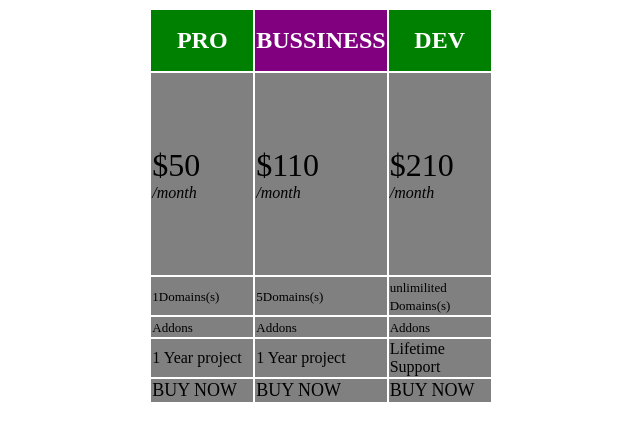
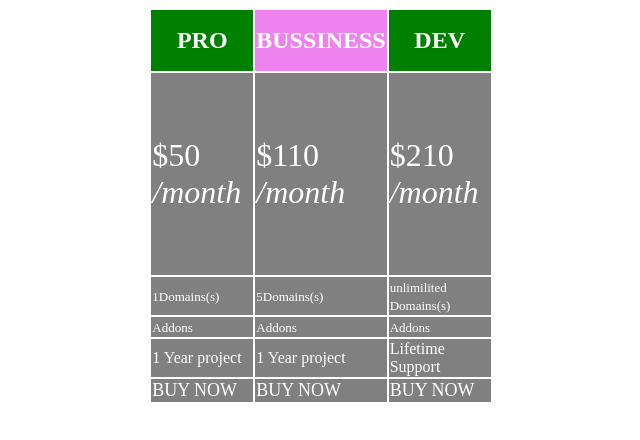
Before and after one commit to GangadharHavani/Day2_Project4, a plain HTML site: page index.html in a window 1280 px wide. Shown: the whole page, without its empty margins (319-959 px from the left). Drawn offline with Linux system fonts and the light colour scheme.

Commit message:
commit message

```diff
--- a/index.html
+++ b/index.html
@@ -8,33 +8,33 @@
     <table align="center">
         <tr>
             <th bgcolor=" green" width="100"><b><p style ="color:white"><font size="5">PRO</font></b></p></th>
-            <th bgcolor="purple" width="100"><b><p style ="color:white"><font size="5">BUSSINESS</font></b></p></th>
+            <th bgcolor="violet" width="100"><b><p style ="color:white"><font size="5">BUSSINESS</font></b></p></th>
             <th bgcolor="green" width="100"><b><p style ="color:white"><font size="5">DEV</font></b></p></th>
         </tr>
         <tr>
-            <td height="200" bgcolor="gray"><font size="6"> $50</font><br><i>/month</i></td>
-            <td height="200" bgcolor="gray"><font size="6"> $110</font><br><i>/month</i></td>
-            <td height="200" bgcolor="gray"><font size="6"> $210</font><br><i>/month</i></td>      </tr>
+            <td height="200" bgcolor="gray"><font size="6"><font color="white">$50</font><br><font color="white"><i>/month</i></td>
+            <td height="200" bgcolor="gray"><font size="6"><font color="white">$110</font><br><font color="white"><i>/month</i></td>
+            <td height="200" bgcolor="gray"><font size="6"><font color="white">$210</font><br><font color="white"><i>/month</i></td>      </tr>
             <tr>
-                <td bgcolor="gray"><font size="2">1Domains(s)</font></td>
-                <td bgcolor="gray"><font size="2">5Domains(s)</font></td>
-                <td bgcolor="gray"><font size="2">unlimilited Domains(s)</font></td>
+                <td bgcolor="gray"><font size="2"><font color="white">1Domains(s)</font></td>
+                <td bgcolor="gray"><font size="2"><font color="white">5Domains(s)</font></td>
+                <td bgcolor="gray"><font size="2"><font color="white">unlimilited Domains(s)</font></td>
             </tr>
             <tr>
-                <td bgcolor="gray"><font size="2">Addons</font></td>
-                <td bgcolor="gray"><font size="2">Addons</font></td>
-                <td bgcolor="gray"><font size="2">Addons</font></td>
+                <td bgcolor="gray"><font size="2"><font color="white">Addons</font></td>
+                <td bgcolor="gray"><font size="2"><font color="white">Addons</font></td>
+                <td bgcolor="gray"><font size="2"><font color="white">Addons</font></td>
 
             </tr>
             <tr>
-                <td bgcolor="gray">1 Year project</td>
-                <td bgcolor="gray">1 Year project</td>
-                <td bgcolor="gray">Lifetime Support</td>
+                <td bgcolor="gray"><font color="white">1 Year project</td>
+                <td bgcolor="gray"><font color="white">1 Year project</td>
+                <td bgcolor="gray"><font color="white">Lifetime Support</td>
             </tr>
             <tr>
-                <td height="8" bgcolor="gray"><font size="4">BUY NOW</font></td>
-                <td height="8" bgcolor="gray"><font size="4">BUY NOW</font></td>
-                <td height="8" bgcolor="gray"><font size="4">BUY NOW</font></td>
+                <td height="8" bgcolor="gray"><font size="4"><font color="white">BUY NOW</td>
+                <td height="8" bgcolor="gray"><font size="4"><font color="white">BUY NOW</td>
+                <td height="8" bgcolor="gray"><font size="4"><font color="white">BUY NOW</td>
 
 
             </tr>
```
